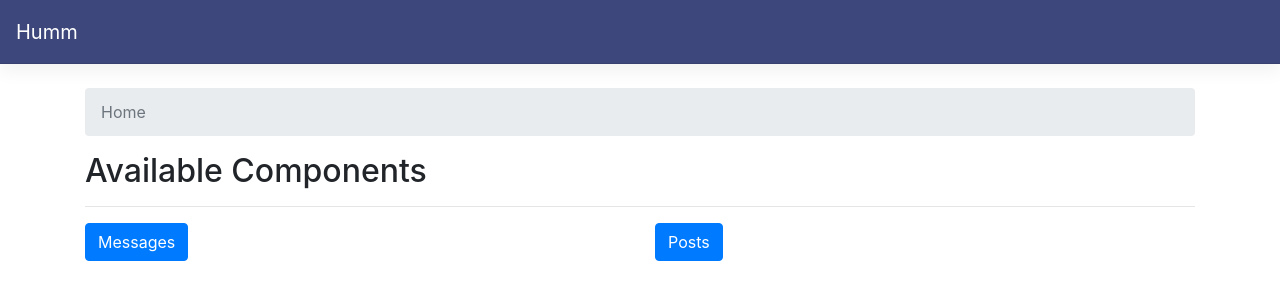
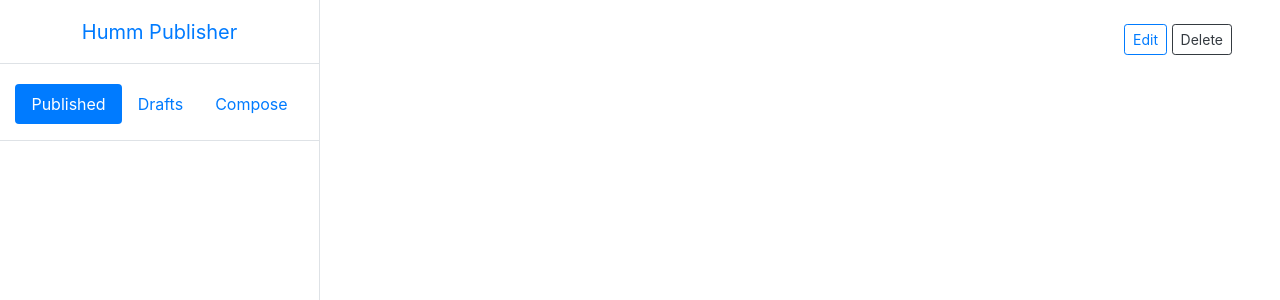
Before and after one commit to hummhive/humm-publisher, a plain HTML site: page ui/index.html in a window 1280 px wide. Shown: the top 300 px of the page. Drawn offline with nearby package versions, Linux system fonts and the light colour scheme.

Commit message:
Moved files to the primary directory

```diff
--- a/ui/index.html
+++ b/ui/index.html
@@ -2,43 +2,58 @@
 <html lang="en-us">
 <head>
   <meta charset="utf-8">
-  <title>Humm</title>
-  <meta name="description" content="">
+  <title>Humm Publisher</title>
   <meta name="viewport" content="width=device-width, initial-scale=1.0" />
   <link rel="stylesheet" href="https://stackpath.bootstrapcdn.com/bootstrap/4.1.3/css/bootstrap.min.css" integrity="sha384-MCw98/SFnGE8fJT3GXwEOngsV7Zt27NXFoaoApmYm81iuXoPkFOJwJ8ERdknLPMO" crossorigin="anonymous">
-  <link rel="stylesheet" type="text/css" href="/css/app.css">
+  <style>
+  .bd-navbar {
+    min-height: 4rem;
+  }
+  #sticky-sidebar {
+    min-height: 100vh;
+  }
+  </style>
+  <script>
+  var page = "publish";
+  </script>
 </head>
 <body>
-  <header class="navbar navbar-dark bd-navbar mb-4">
-    <a class="navbar-brand mr-0" href="/">Humm</a>
-  </header>
-
-  <div class="container">
+  <div class="container-fluid">
     <div class="row">
-      <div class="col">
-        <nav aria-label="breadcrumb">
-          <ol class="breadcrumb">
-            <li class="breadcrumb-item active" aria-current="page">Home</li>
-          </ol>
-        </nav>
+      <div class="col-3 px-0 border-right" id="sticky-sidebar">
+        <div class="py-0 sticky-top">
+          <header class="navbar navbar-expand flex-column flex-md-row bd-navbar mb-3 border-bottom">
+            <a class="navbar-brand m-auto" href="/" aria-label="Bootstrap">Humm Publisher</a>
+          </header>
+          <ul class="nav nav-pills justify-content-center border-bottom pb-3 pt-1">
+            <li class="nav-item">
+              <a class="nav-link active" href="#">Published</a>
+            </li>
+            <li class="nav-item">
+              <a class="nav-link" href="/drafts.html">Drafts</a>
+            </li>
+            <li class="nav-item">
+              <a class="nav-link" href="/editor/">Compose</a>
+            </li>
+          </ul>
+          <div id="post-list" class="list-group list-group-flush">
+          </div>
+        </div>
       </div>
-    </div>
-
-    <div class="row">
-      <div class="col">
-        <h2>Available Components</h2>
-        <hr />
-      </div>
-    </div>
-
-    <div class="row">
-      <div class="col-sm">
-        <a class="btn btn-primary" href="messages/messages.html" role="button">Messages</a>
-      </div>
-      <div class="col-sm">
-        <a class="btn btn-primary" href="/posts/post-editor.html" role="button">Posts</a>
+      <div id="content" class="col-9 px-5 mt-4">
+        <div class="toolbar float-right">
+          <button id="editPost" onclick="EditPost()" type="button" class="btn btn-outline-primary btn-sm">Edit</button>
+          <button id="deletePost"  onclick="RemovePost()" type="button" class="btn btn-outline-dark btn-sm">Delete</button>
+        </div>
+        <h1 id="thePost-title"></h1>
+        <div id="thePost-body"></div>
       </div>
     </div>
   </div>
+</div>
+</div>
+<script type="text/javascript" src="/functions.js"></script>
+<script src="https://cdnjs.cloudflare.com/ajax/libs/moment.js/2.18.1/moment.min.js"></script>
+<script type="text/javascript" src="/js/posts.js"></script>
 </body>
 </html>
```
Also changed, not shown: ui/drafts.html (renamed from ui/posts/drafts.html, +9 -6 lines).
